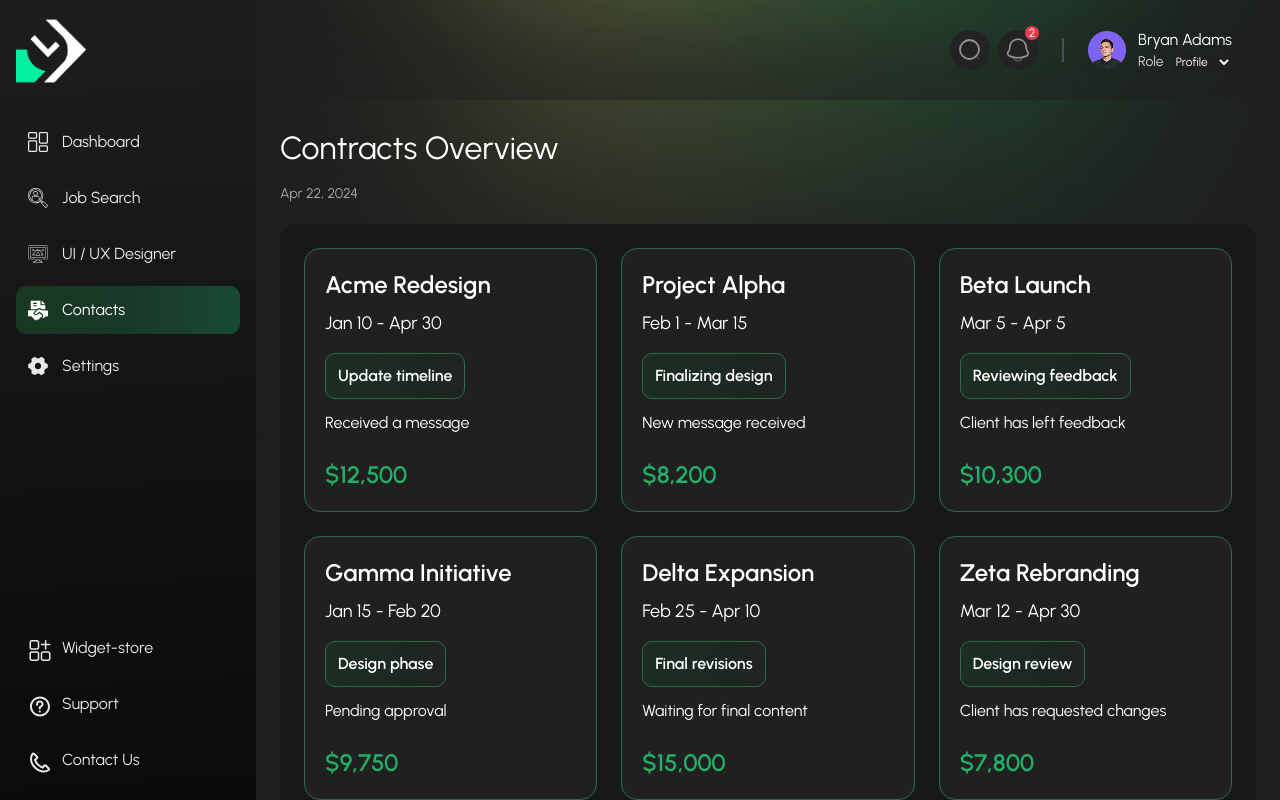
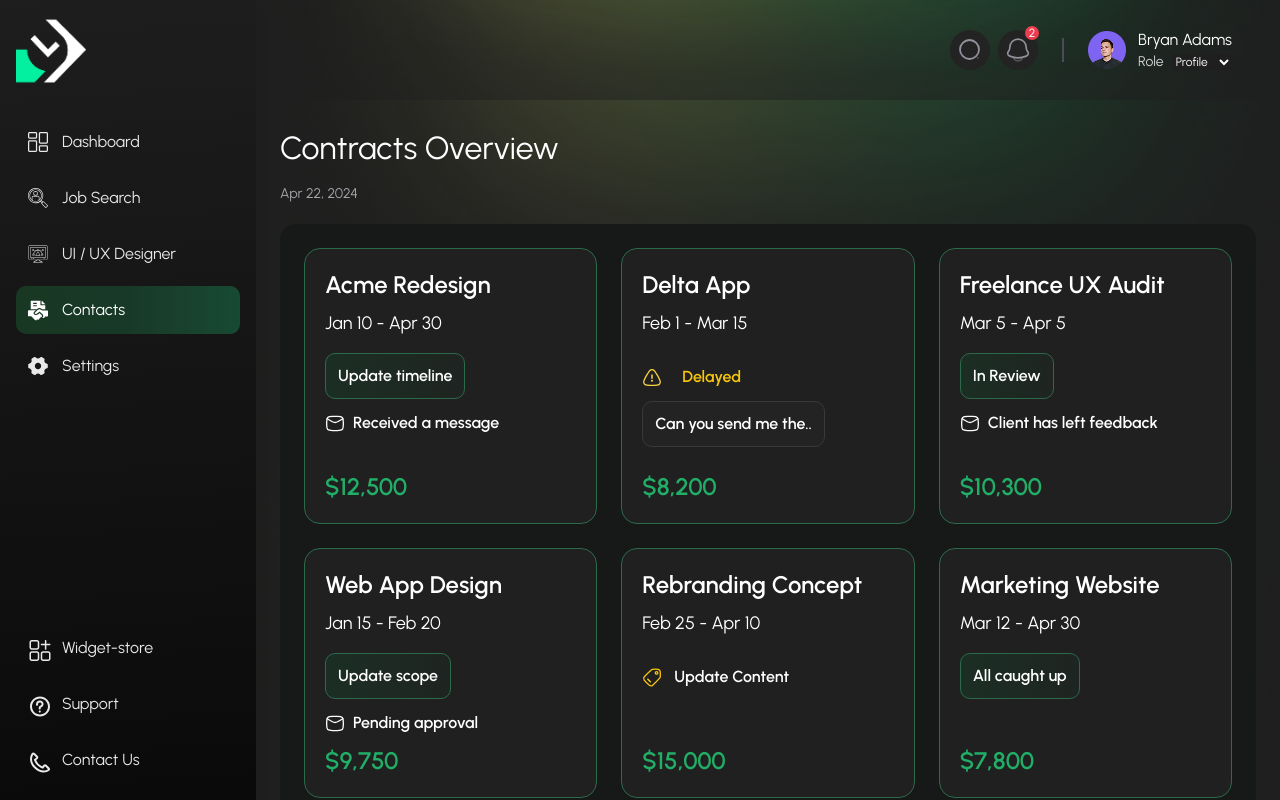
Before and after one commit to amuhaimen/joshadi22_FO83517301308, a Next.js app: page /dashboard/contacts in a window 1280 px wide. Built offline with nearby package versions, Linux system fonts and the light colour scheme.

Commit message:
contacts overview done

```diff
--- a/app/(dashboard)/dashboard/contacts/_components/ContactCard.tsx
+++ b/app/(dashboard)/dashboard/contacts/_components/ContactCard.tsx
@@ -1,3 +1,6 @@
+import MessageIcon from '@/public/contacts/icons/MessageIcon';
+import TagIcon from '@/public/sidebar/icons/TagIcon';
+import WarningIcon from '@/public/sidebar/icons/WarningIcon';
 import React from 'react';
 
 // Define the TypeScript interface for the props
@@ -5,7 +8,8 @@ interface ContactCardProps {
   title: string;
   dateRange: string;
   timelineStatus: string;
-  message: string;
+  statusType: string;
+  message?: string;
   amount: string;
 }
 
@@ -13,23 +17,51 @@ const ContactCard: React.FC<ContactCardProps> = ({
   title,
   dateRange,
   timelineStatus,
+  statusType,
   message,
   amount,
 }) => {
   return (
-    <div className=''>
-      <div className='bg-[#202020] p-5 rounded-2xl border border-[#2c6a4b]'>
-        <h3 className='text-2xl text-white font-semibold mb-2'>{title}</h3>
-        <p className='text-lg text-white mb-4'>{dateRange}</p>
-        <p className='contact_card_timeline_bg py-2.5 px-3 border border-[#2c6a4b] rounded-[10px] inline-block text-white text-base font-semibold mb-3'>
-          {timelineStatus}
-        </p>
+
+      <div className="bg-[#202020] p-5 rounded-2xl border border-[#2c6a4b] min-h-[250px] flex flex-col justify-between">
+        <h3 className="text-2xl text-white font-semibold mb-2">{title}</h3>
+        <p className="text-lg text-white mb-4">{dateRange}</p>
         <div>
-          <p className='text-white text-base mb-6'>{message}</p>
+          {
+            statusType === 'delayed' ? (
+              <div className="flex items-center gap-2">
+                <WarningIcon />
+                <p className="text-base text-[#F9C80E] font-semibold py-3 px-3">{timelineStatus}</p>
+              </div>
+            ) : statusType === 'update' ? (
+              <div className="flex items-center">
+                <TagIcon />
+                <p className="text-base text-white font-semibold py-3 px-3">{timelineStatus}</p>
+              </div>
+            ) : (
+              <p className="contact_card_timeline_bg py-2.5 px-3 border border-[#2c6a4b] rounded-[10px] inline-block text-white text-base font-semibold mb-3">
+                {timelineStatus}
+              </p>
+            )
+          }
         </div>
-        <h4 className='text-[#21AF68] text-2xl font-semibold'>{amount}</h4>
+         <div className="flex-grow">
+          {message && statusType !== 'delayed' ? (
+            // If statusType is not 'delayed' and message exists
+            <div className="flex items-center gap-2">
+              <MessageIcon /> {/* Message icon */}
+              <p className="text-white text-base font-semibold">{message}</p>
+            </div>
+          ) : message && statusType === 'delayed' ? (
+            // If statusType is 'delayed' and message exists
+
+              <p className="text-white text-base font-semibold border border-[#393939] py-2.5 px-3 rounded-[10px] inline-block bg-[#232323] mb-6">{message}</p>
+
+          ) : null}
+        </div>
+        <h4 className="text-[#21AF68] text-2xl font-semibold">{amount}</h4>
       </div>
-    </div>
+
   );
 };
 
--- a/app/(dashboard)/dashboard/contacts/data/contactsData.json
+++ b/app/(dashboard)/dashboard/contacts/data/contactsData.json
@@ -3,60 +3,68 @@
     "title": "Acme Redesign",
     "dateRange": "Jan 10 - Apr 30",
     "timelineStatus": "Update timeline",
+    "statusType":"normal",
     "message": "Received a message",
     "amount": "$12,500"
   },
   {
-    "title": "Project Alpha",
+    "title": "Delta App",
     "dateRange": "Feb 1 - Mar 15",
-    "timelineStatus": "Finalizing design",
-    "message": "New message received",
+    "timelineStatus": "Delayed",
+    "statusType":"delayed",
+    "message": "Can you send me the..",
     "amount": "$8,200"
   },
   {
-    "title": "Beta Launch",
+    "title": "Freelance UX Audit",
     "dateRange": "Mar 5 - Apr 5",
-    "timelineStatus": "Reviewing feedback",
+    "timelineStatus": "In Review",
+    "statusType":"normal",
     "message": "Client has left feedback",
     "amount": "$10,300"
   },
   {
-    "title": "Gamma Initiative",
+    "title": "Web App Design",
     "dateRange": "Jan 15 - Feb 20",
-    "timelineStatus": "Design phase",
+    "timelineStatus": "Update scope",
+    "statusType":"normal",
     "message": "Pending approval",
     "amount": "$9,750"
   },
   {
-    "title": "Delta Expansion",
+    "title": "Rebranding Concept",
     "dateRange": "Feb 25 - Apr 10",
-    "timelineStatus": "Final revisions",
-    "message": "Waiting for final content",
+    "timelineStatus": "Update Content",
+    "statusType":"update",
+
     "amount": "$15,000"
   },
   {
-    "title": "Zeta Rebranding",
+    "title": "Marketing Website",
     "dateRange": "Mar 12 - Apr 30",
-    "timelineStatus": "Design review",
-    "message": "Client has requested changes",
+    "timelineStatus": "All caught up",
+     "statusType":"normal",
+
     "amount": "$7,800"
   },
   {
-    "title": "Theta Strategy",
+    "title": "Rebranding Concept",
     "dateRange": "Feb 20 - Mar 25",
     "timelineStatus": "Initial concept stage",
+     "statusType":"normal",
     "message": "Message sent",
     "amount": "$6,400"
   },
   {
-    "title": "Sigma Project",
+    "title": "Delta App",
     "dateRange": "Jan 5 - Jan 30",
     "timelineStatus": "In progress",
+     "statusType":"normal",
     "message": "Received a reply",
     "amount": "$11,000"
   },
   {
-    "title": "Omega Development",
+    "title": "Freelance UX Audit",
     "dateRange": "Feb 1 - Mar 1",
     "timelineStatus": "Final testing",
     "message": "Awaiting client feedback",
@@ -66,6 +74,7 @@
     "title": "Pi Product Launch",
     "dateRange": "Jan 20 - Feb 28",
     "timelineStatus": "Phase 1 completed",
+     "statusType":"normal",
     "message": "Waiting for approval",
     "amount": "$18,500"
   },
@@ -73,6 +82,7 @@
     "title": "Kappa Research",
     "dateRange": "Mar 10 - Apr 5",
     "timelineStatus": "Research and analysis",
+     "statusType":"normal",
     "message": "Update received",
     "amount": "$5,600"
   },
@@ -80,6 +90,7 @@
     "title": "Lambda Operations",
     "dateRange": "Jan 1 - Jan 25",
     "timelineStatus": "Project setup",
+     "statusType":"normal",
     "message": "Client is reviewing",
     "amount": "$9,000"
   }
--- a/app/(dashboard)/dashboard/contacts/page.tsx
+++ b/app/(dashboard)/dashboard/contacts/page.tsx
@@ -13,7 +13,15 @@ export default function page() {
         <div className=' bg-[#161918] p-6 grid grid-cols-1 md:grid-cols-2 lg:grid-cols-3 gap-6 mt-5 rounded-2xl'>
        {
         contactsData.map((item,index)=>(
-            <ContactCard key={index} title={item.title} dateRange={item.dateRange} timelineStatus={item.timelineStatus} message={item.message} amount={item.amount}  />
+            <ContactCard
+                key={index}
+                title={item.title ?? ''}
+                dateRange={item.dateRange ?? ''}
+                timelineStatus={item.timelineStatus ?? ''}
+                message={item.message ?? ''}
+                amount={item.amount ?? ''}
+                statusType={item.statusType ?? ''}
+            />
         ))
        }
 
--- /dev/null
+++ b/public/contacts/icons/MessageIcon.tsx
@@ -0,0 +1,10 @@
+import React from 'react'
+
+export default function () {
+  return (
+   <svg xmlns="http://www.w3.org/2000/svg" width="20" height="21" viewBox="0 0 20 21" fill="none">
+  <path d="M1.66669 5.5L7.42754 8.76414C9.55135 9.96751 10.4487 9.96751 12.5725 8.76414L18.3334 5.5" stroke="white" stroke-width="1.3" stroke-linejoin="round"/>
+  <path d="M1.67983 11.7296C1.7343 14.2843 1.76154 15.5616 2.70415 16.5078C3.64676 17.4539 4.95863 17.4869 7.58238 17.5528C9.19945 17.5935 10.8006 17.5935 12.4177 17.5528C15.0414 17.4869 16.3533 17.4539 17.2959 16.5078C18.2385 15.5616 18.2657 14.2843 18.3202 11.7296C18.3377 10.9082 18.3377 10.0917 18.3202 9.27029C18.2657 6.71568 18.2385 5.43837 17.2959 4.49218C16.3533 3.54599 15.0414 3.51302 12.4177 3.4471C10.8006 3.40647 9.19944 3.40647 7.58237 3.44709C4.95863 3.51301 3.64676 3.54597 2.70415 4.49217C1.76154 5.43836 1.7343 6.71566 1.67982 9.27027C1.66231 10.0917 1.66231 10.9082 1.67983 11.7296Z" stroke="white" stroke-width="1.3" stroke-linejoin="round"/>
+</svg>
+  )
+}
```
